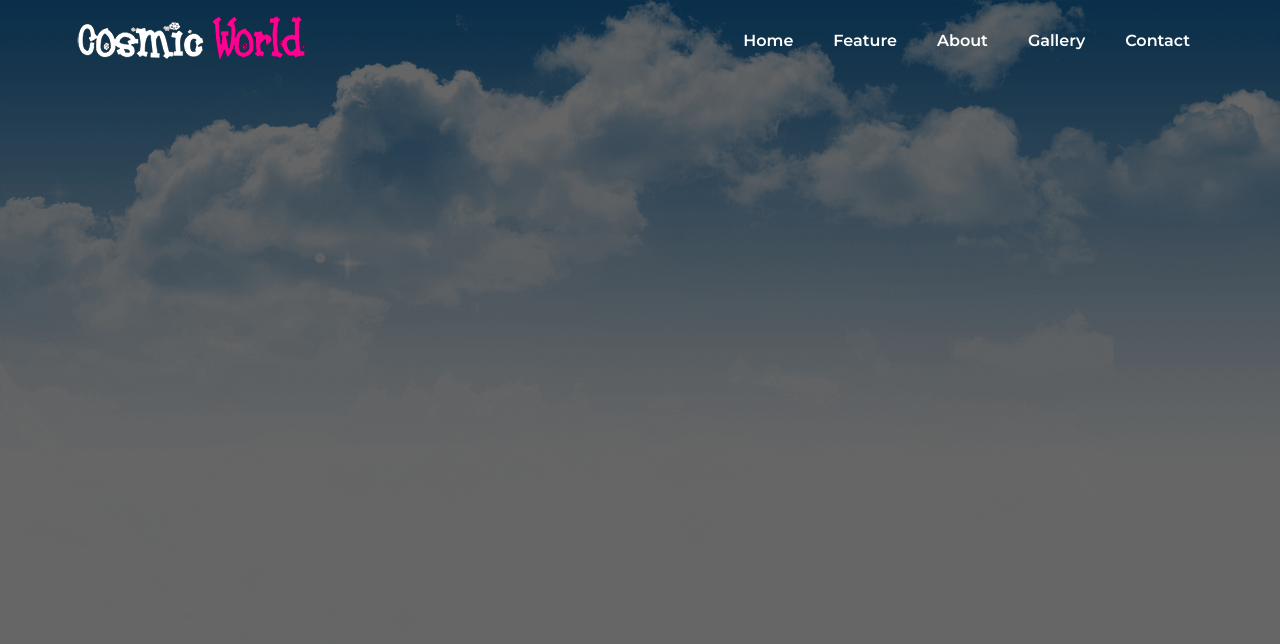
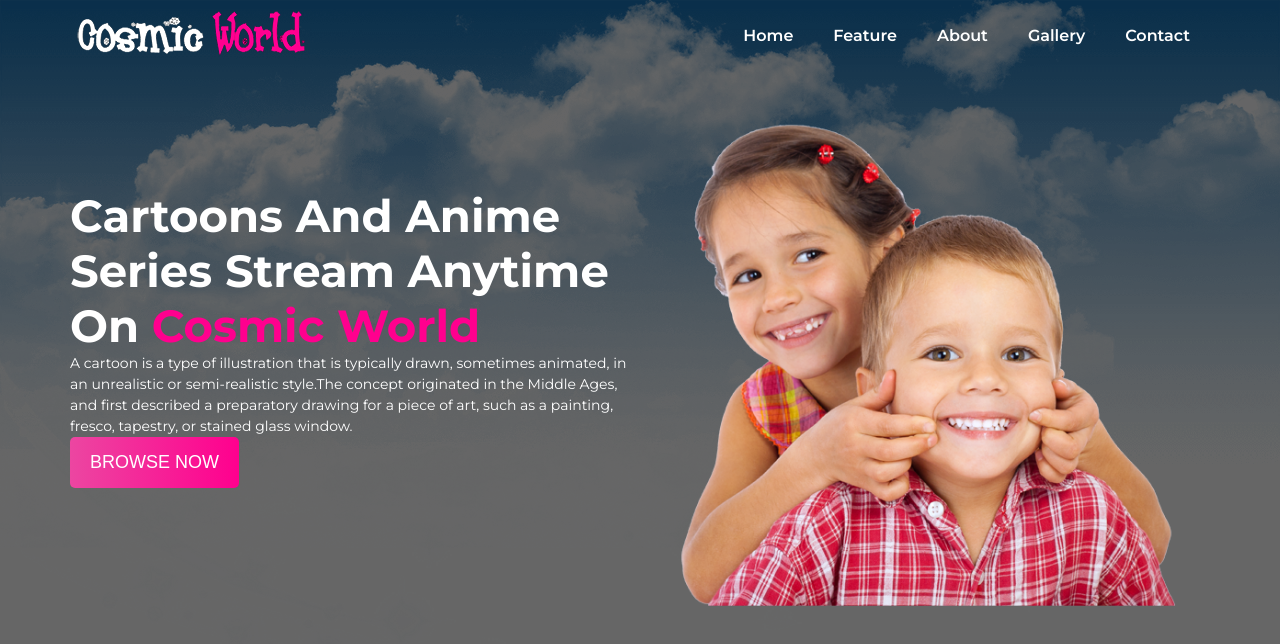
Before and after one commit to ImIqbal27/cosmic-world, a plain HTML site: page index.html in a window 1280 px wide. Drawn offline with Linux system fonts and the light colour scheme.

Commit message:
style added

```diff
--- a/css/style.css
+++ b/css/style.css
@@ -8,6 +8,22 @@
 
 body {
     font-family: 'Montserrat', sans-serif;
+}
+
+.highlight {
+    color: #FF008E;
+}
+
+.primary-button {
+    outline: 0;
+    border: 0;
+    padding: 15px 20px;
+    background-image: linear-gradient(90deg, #ec3f9ef5, #FF008E);
+    color: #fff;
+    text-transform: uppercase;
+    font-size: 18px;
+    cursor: pointer;
+    border-radius: 5px;
 }
 
 .container {
@@ -28,7 +44,7 @@ header {
 nav {
     display: flex;
     justify-content: space-between;
-    height: 80px;
+    height: 70px;
     align-items: center;
 }
 
@@ -47,3 +63,40 @@ nav {
     font-weight: 600;
     padding: 15px 10px;
 }
+
+.banner {
+    height: calc (100vh - 70px);
+    display: grid;
+    grid-template-columns: 1fr 1fr;
+}
+
+.banner-left {
+    display: flex;
+    flex-direction: column;
+    align-items: flex-start;
+    justify-content: center;
+}
+
+.banner-left h1 {
+    font-size: 45px;
+    color: white;
+}
+
+.banner-left p {
+    color: white;
+    font-size: 14px;
+    line-height: 1.5em;
+}
+
+.banner-right {
+
+    display: flex;
+
+    justify-content: center;
+    align-items: flex-end;
+}
+
+.banner-right img {
+    padding-top: 40px;
+    width: 100%;
+}
--- a/index.html
+++ b/index.html
@@ -25,6 +25,25 @@
             </ul>
 
         </nav>
+        <section class="container">
+            <div class="banner">
+                <div class="banner-left">
+                    <h1>Cartoons And Anime Series Stream Anytime On<span class="highlight"> Cosmic World</span> </h1>
+                    <p> A cartoon is a type of illustration that is typically drawn, sometimes animated, in an
+                        unrealistic or semi-realistic style.The concept originated in the Middle Ages, and first
+                        described a preparatory drawing for a piece of art, such as a painting, fresco, tapestry, or
+                        stained glass window.
+
+                    </p>
+                    <button class="primary-button">Browse Now </button>
+                </div>
+                <div class="banner-right">
+                    <img src="./images/about.png" alt="">
+                </div>
+            </div>
+
+
+        </section>
     </header>
 </body>
 
```
